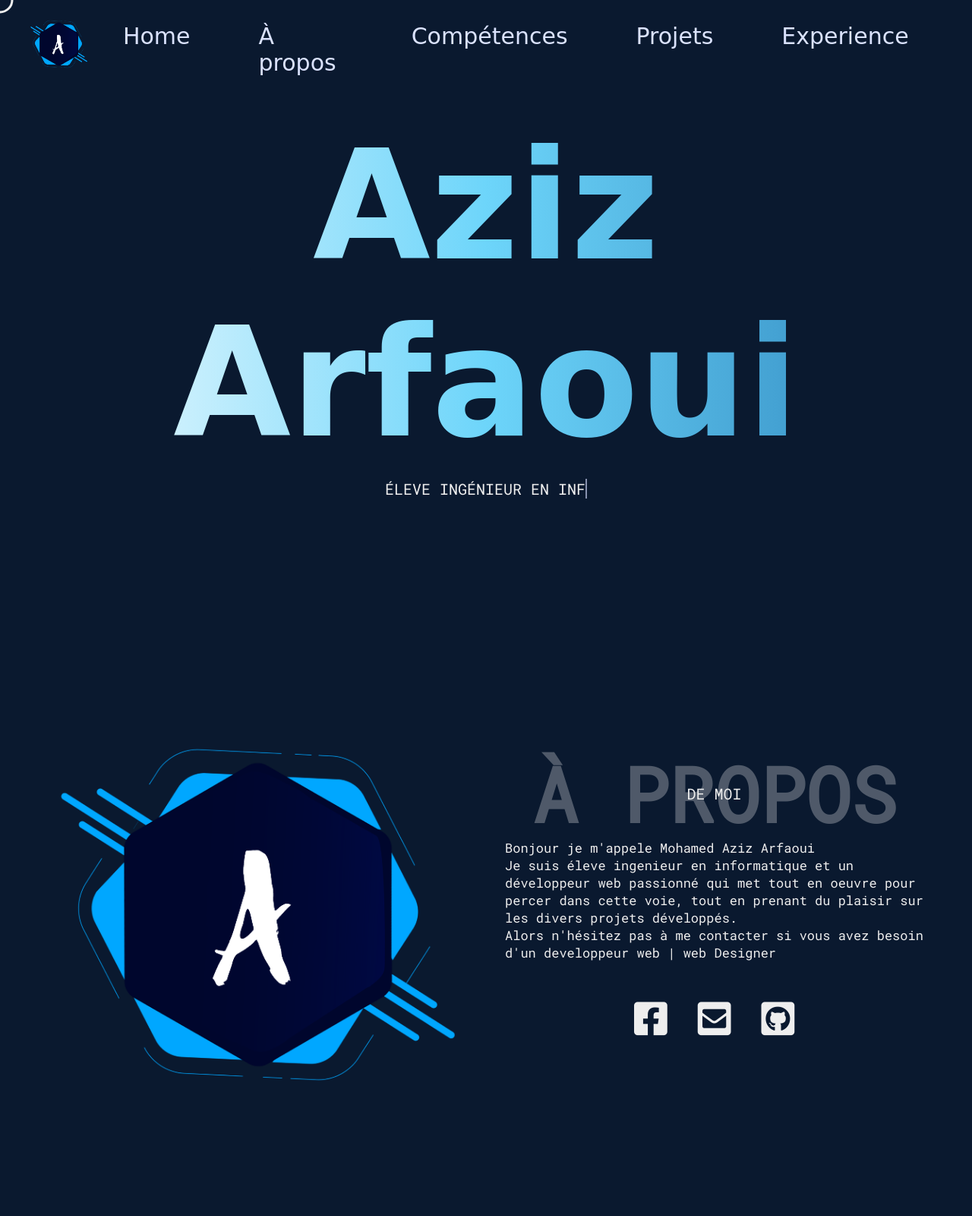
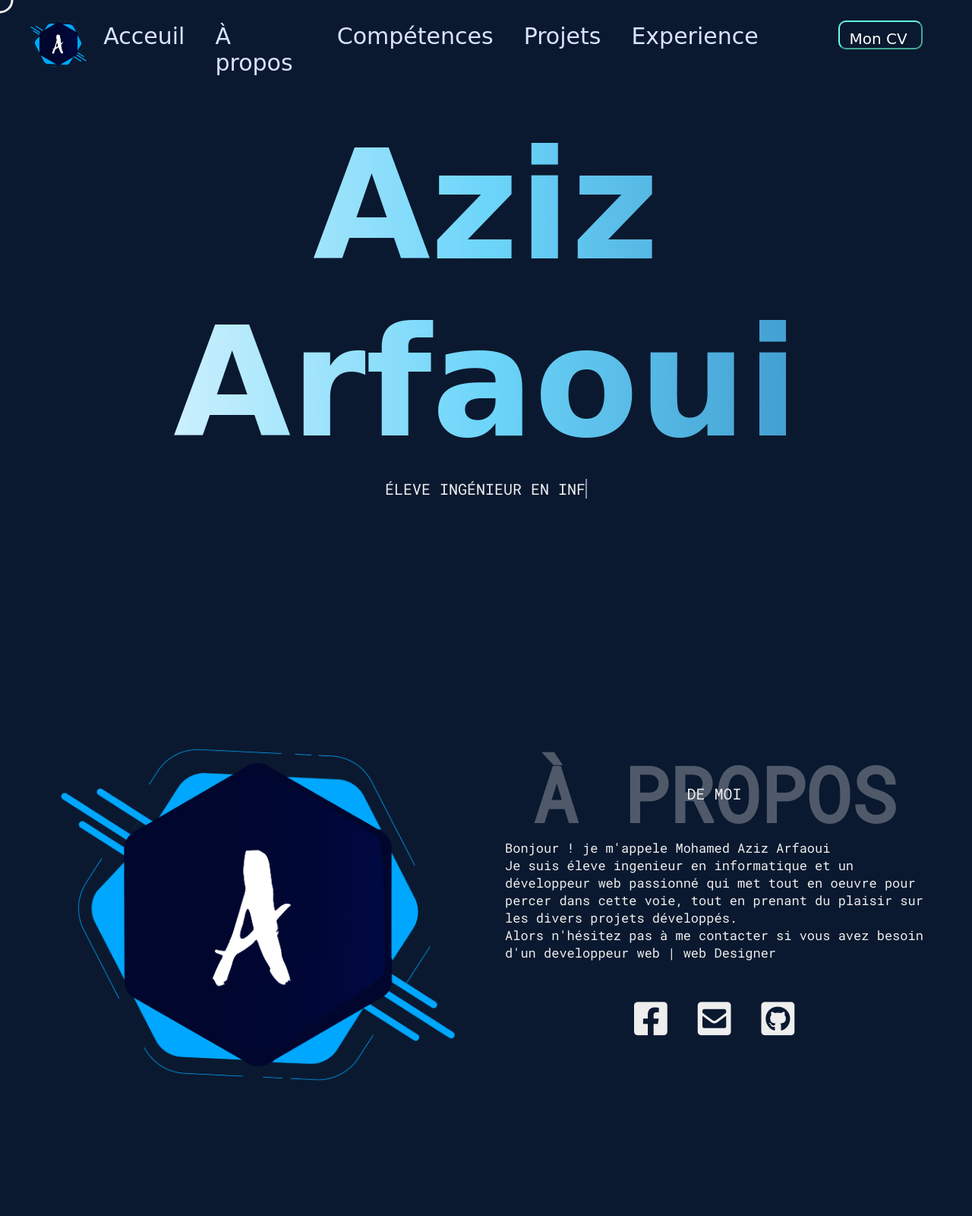
Before and after one commit to arfaoui-aziz/E-Portfolio, a plain HTML site: page index.html in a window 1280 px wide. Shown: the top 1600 px of the page at 76% size. Drawn offline with nearby package versions, Linux system fonts and the light colour scheme; a web font is replaced by a local one.

Commit message:
Update btn

```diff
--- a/index.html
+++ b/index.html
@@ -25,11 +25,12 @@
         <a class="logoMenu" href="https://azizarfaoui.netlify.app/"><img src="img/Logoaziz.png" alt="logo"></a>
         <nav>
             <ul class="nav__links">
-                <li><a href="https://azizarfaoui.netlify.app/">Home</a></li>
+                <li><a href="https://azizarfaoui.netlify.app/">Acceuil</a></li>
                 <li><a href="#about">À propos</a></li>
                 <li><a href="#services">Compétences</a></li>
                 <li><a href="#portfolio">Projets</a></li>
                 <li><a href="#experience">Experience</a></li>
+                <li><a  class="cta2" href="MohamedAzizArfaouiResume(1).pdf"><button class="ghost" >&nbsp; Mon CV</button></a></li>
             </ul>
         </nav>
 
@@ -55,7 +56,7 @@
                     <h1>À propos</h1>
                     <h6>De Moi</h6>
                 </div>
-                <p>Bonjour je m'appele Mohamed Aziz Arfaoui <br>
+                <p>Bonjour ! je m'appele Mohamed Aziz Arfaoui <br>
                     Je suis éleve ingenieur en informatique
                      et un développeur web passionné qui met
                      tout en oeuvre pour percer dans cette voie, tout en prenant du plaisir sur les divers projets développés.<br>
@@ -103,8 +104,8 @@
                     </div>
                         <h1>Wed Design</h1>
                         <p>
-                            Concevoir l'identité graphique de votre futur site et créer des maquettes intéractives pour vous permettre de vous projeter. Le design de l’interface est une étape importante,
-                            je saurai vous guider et vous proposer des solutions en accord avec vos besoins.
+                            Concevoir l'identité graphique de votre futur site et création des maquettes intéractives pour bien vous guider et vous proposer des solutions en accord avec vos besoins . Le design de l’interface est une étape importante
+
                         </p>
                 </div>
 
@@ -117,6 +118,7 @@
                              Construction du site ou de l’application web avant la mise en ligne du site.
                             J’ai toutes les compétences nécessaires pour m’occuper de l’intégration des templates et des fonctionnalités techniques d’un projet web.
                         </p>
+
                 </div>
 
                 <div class="skill" data-aos="fade-in" data-aos-delay="900">
--- a/main.css
+++ b/main.css
@@ -86,7 +86,7 @@ img{
 
 header{
 width: 100%;
-    height: 100vh;
+height: 100vh;
 
 
 }
@@ -110,21 +110,18 @@ width: 100%;
 
   }
 
-  .nav__links a,
-  .cta2,
+  .nav__links a,.cta2,
   .overlay__content a {
     font-family:'Condiment', cursive;
     font-size: 3rem;
     font-weight: 500;
     color: #dae2fd;
     text-decoration: none;
-    border: 15px;
-    border-radius: 5px;
-    border-color: #64ffda;
+
   }
 
   .nav__links li {
-    padding: 0px 25px;
+    padding: 0px 0px;
   }
 
   .nav__links li a {
@@ -135,20 +132,50 @@ width: 100%;
     color: #64ffda;
   }
 
-  .cta2 {
+.cta2 {
     margin-left: 20px;
     padding: 9px 25px;
-    border: 15px;
-    border-radius: 5px;
-    border-color: #64ffda;
     cursor: pointer;
     transition: all 0.3s ease 0s;
   }
 
-  .cta2:hover {
-    background-color: rgba(0, 136, 169, 0.8);
-  }
 
+
+
+button.ghost {
+    margin-left: 20px;
+    margin-top: -20px;
+    padding: 10px 18px 0px 0px;
+	background-color: transparent;
+    border-color: #64ffda;
+    border-radius: 10px;
+    font-family:'Condiment', cursive;
+    font-size: 2rem;
+    font-weight: 500;
+    color: #FFFFFF;
+}
+button.ghost:hover {
+	background-color: #eee;
+    border-color: #eee;
+    color: #0a192f ;
+}
+button:hover {
+    transform: translatey(3px);
+    box-shadow: none;
+}
+
+/* buttons hover Animation */
+button:hover {
+    animation: ani9 0.4s ease-in-out infinite alternate;
+}
+@keyframes ani9 {
+    0% {
+        transform: translateY(3px);
+    }
+    100% {
+        transform: translateY(5px);
+    }
+}
 
 
   .Logos{
```
Also changed, not shown: 1 other file.
